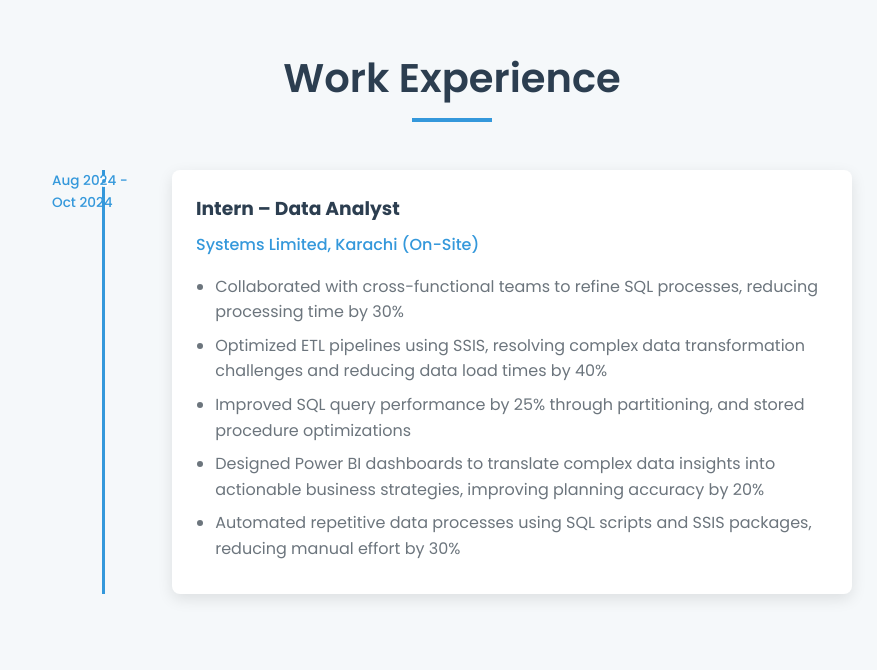
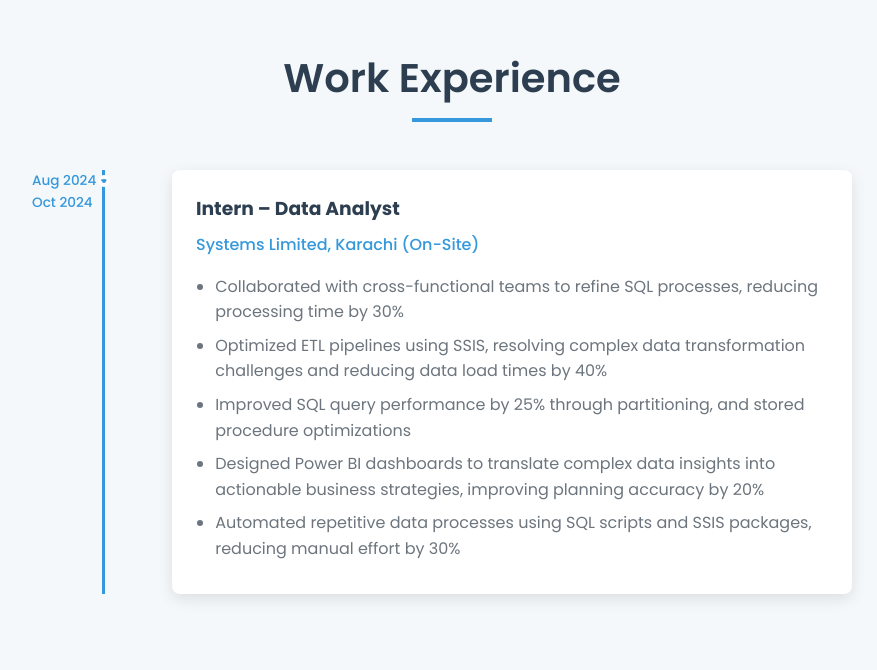
Before and after one commit to MuhammadSohaibRashid/my-portfolio, a React (Create React App) app: page / in a window 1280 px wide. Shown: the part 1601-2271 px from the top of the page, without its empty margins (188-1065 px from the left). Built offline with nearby package versions, Linux system fonts and the light colour scheme.

Commit message:
Updated public assets: added new images, removed architecture diagram files

```diff
--- a/src/App.css
+++ b/src/App.css
@@ -362,13 +362,14 @@ section:nth-child(odd) {
 
 .timeline-date {
   position: absolute;
-  left: 0;
+  left: -20px; /* Moved 10px to the left */
   top: 0;
   width: 90px;
   font-size: 0.85rem;
   font-weight: 500;
   color: var(--primary-color);
 }
+
 
 .timeline-content {
   background-color: white;
```
